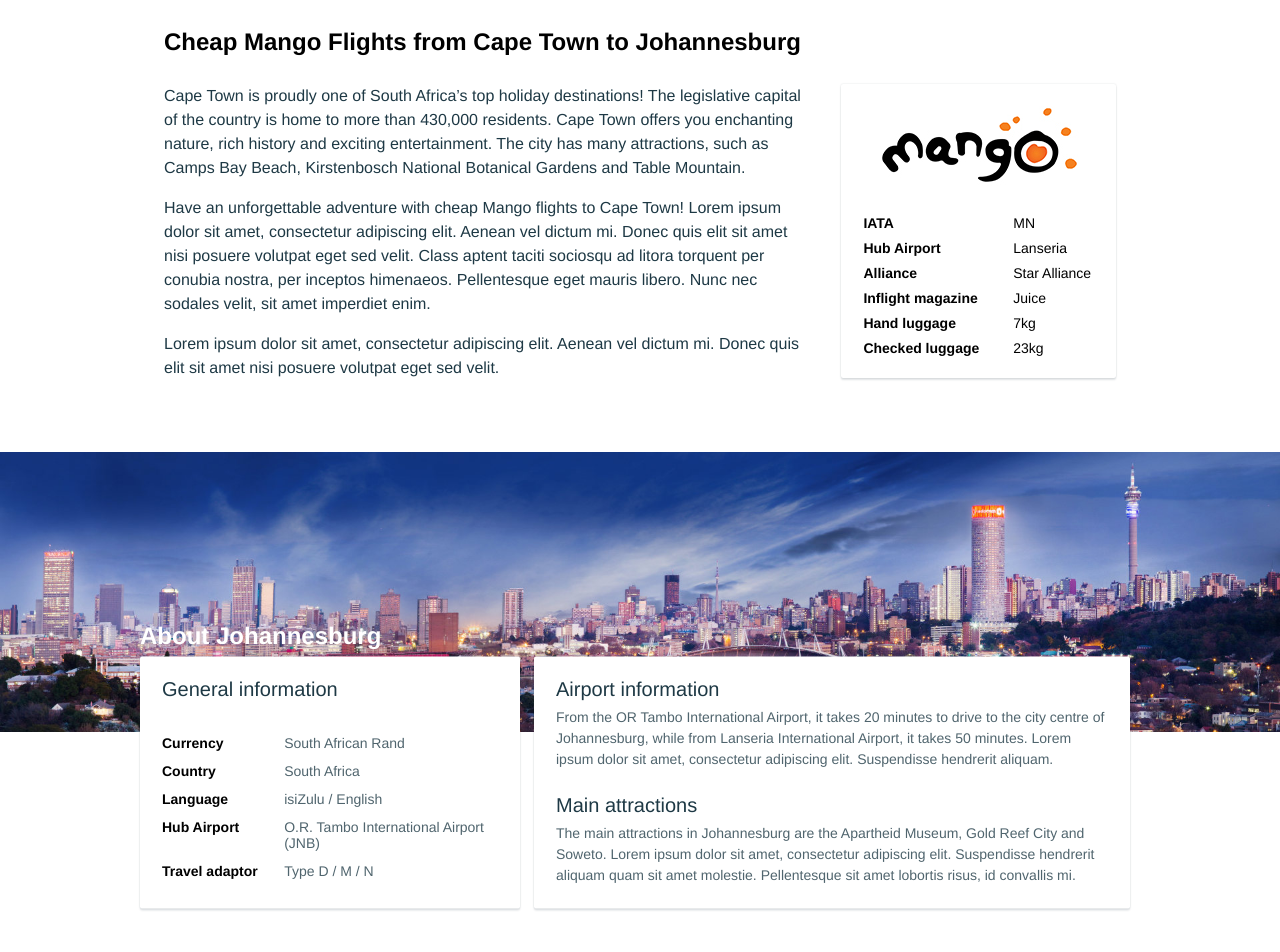
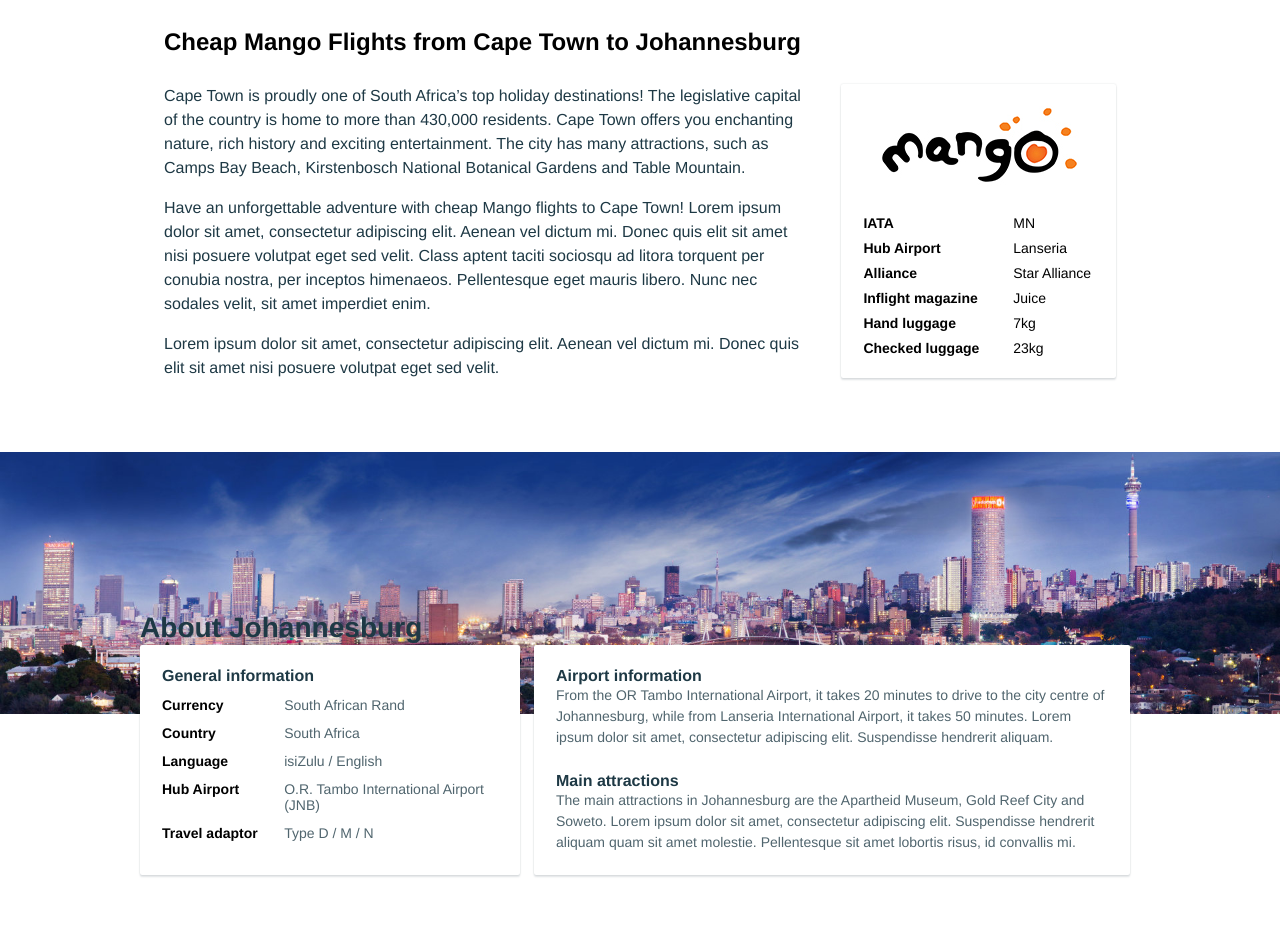
Before and after one commit to shiralifestyle/travelstart-airline-route-page, a website: page index.html in a window 1280 px wide. Shown: the top 952 px of the page. Drawn offline with Linux system fonts and the light colour scheme.

Commit message:
removed changes

```diff
--- a/scss/_city-information.scss
+++ b/scss/_city-information.scss
@@ -28,10 +28,10 @@
     background-size: cover;
   }
 
-  &-header h2 {
+  &-header {
     color: white;
     transform: translatey(180px);
-    font-size: 1.5rem;
+    font-size: 24px;
     font-weight: bold;
     margin-left: 16px;
 
@@ -220,13 +220,13 @@
     width: 70%;
   }
 
-  &__card h4 {
+  &__card h3 {
     font-size: 1.25rem;
     font-weight: normal;
     padding-bottom: 1.375rem;
   }
 
-  &__content h4 {
+  &__content h3 {
     font-size: 1.25rem;
     font-weight: normal;
     padding-bottom: 6px;
--- a/scss/_global.scss
+++ b/scss/_global.scss
@@ -70,7 +70,7 @@
     padding: 16px;
   }
 
-  h3 {
+  h4 {
     font-size: 19px;
     font-weight: normal;
   }
@@ -84,11 +84,3 @@
 .route-type {
   color: $regent-grey;
 }
-
-h2 {
-  font-size: 24px;
-}
-
-h3 {
-  font-size: 20px;
-}
--- a/scss/_route-info.scss
+++ b/scss/_route-info.scss
@@ -46,6 +46,7 @@
 
   &__header {
     text-align: center;
+    font-size: 24px;
 
   // 1000px
   @media (min-width: #{$screen-tablet-large}) {
```
Also changed, not shown: css/styles.css.
